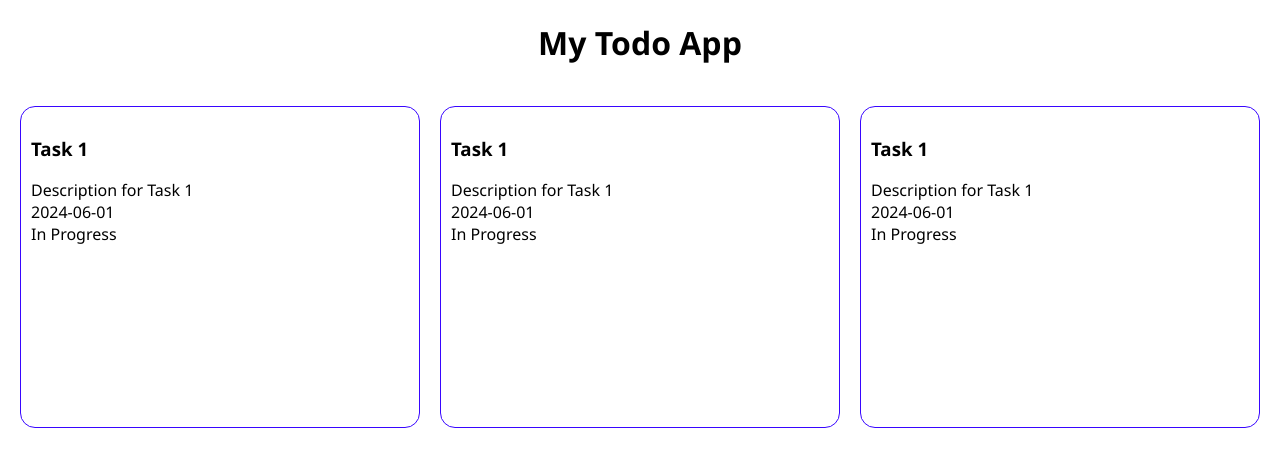
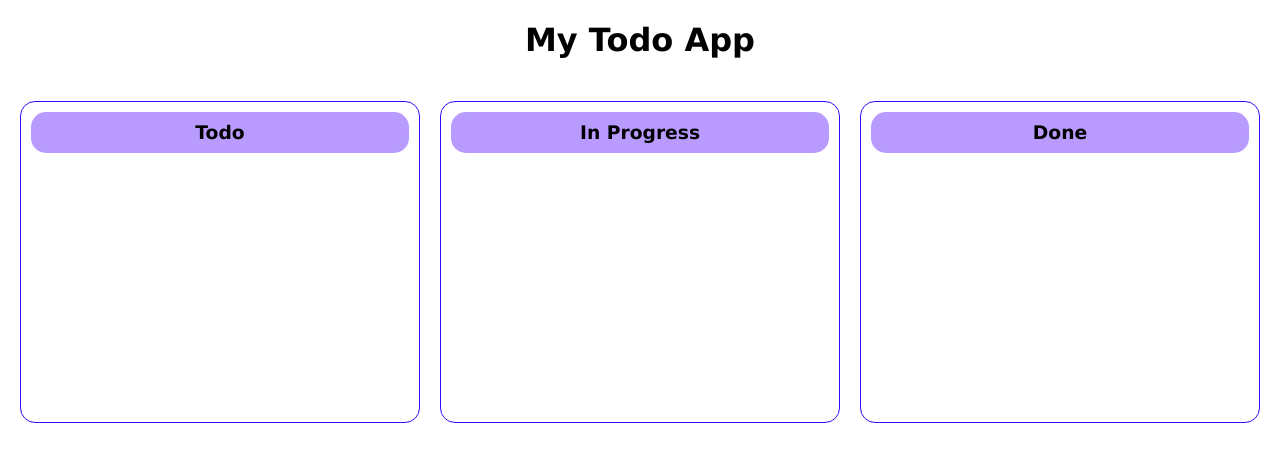
Before and after one commit to Niagaras/To-do-App, a React (Vite) app: page / in a window 1280 px wide. Shown: the top 466 px of the page. Built offline with nearby package versions, Linux system fonts and the light colour scheme.

Commit message:
filtered tasks and render each one as a TaskItem

```diff
--- a/src/components/Board.tsx
+++ b/src/components/Board.tsx
@@ -6,9 +6,9 @@ export default function Board() {
     const classes = useStyles();
   return (
     <div className={classes.container}>
-        <Column />
-        <Column />
-        <Column />
+        <Column title="Todo" status="todo" tasks={[]}/>
+        <Column title="In Progress" status="in-progress" tasks={[]}/>
+        <Column title="Done" status="done" tasks={[]}/>
     </div>
   )
 }
--- a/src/components/Column.tsx
+++ b/src/components/Column.tsx
@@ -1,12 +1,20 @@
-
+import type { Props } from '../models';
 import { useStyles } from '../styles/useStyles';
 import TaskItem from './TaskItem';
 
-export default function Column() {
+export default function Column({title, status, tasks}: Props) {
         const classes = useStyles();
+        const filteredTasks = tasks.filter(
+            (t) => t.status === status
+        )
   return (
     <div className={classes.column}>
-        <TaskItem task={{title: 'Task 1', description: 'Description for Task 1', date: '2024-06-01', status: 'In Progress'}} />
+        <div className={classes.columnHeader}>
+            <h3 style={{margin: '0', textAlign: 'center'}}>{title}</h3>
+        </div>
+        {filteredTasks.map(task => (
+            <TaskItem key={task.id} task={task} />
+        ))}
     </div>
   )
 }
--- a/src/index.css
+++ b/src/index.css
@@ -1,5 +1,5 @@
 body{
   margin: 0;
   padding: 0;
-  font-family: 'Segoe UI', Tahoma, Geneva, Verdana, sans-serif;
+  font-family:Verdana, Geneva, Tahoma, sans-serif;
 }
--- a/src/styles/useStyles.ts
+++ b/src/styles/useStyles.ts
@@ -12,5 +12,10 @@ export const useStyles = createUseStyles({
         minHeight: '300px',
         border: '1px solid #3806ff',
         borderRadius: '15px',
+    },
+    columnHeader: {
+        backgroundColor: '#b99bff',
+        padding: '10px',
+        borderRadius: '15px',
     }
 })
```
